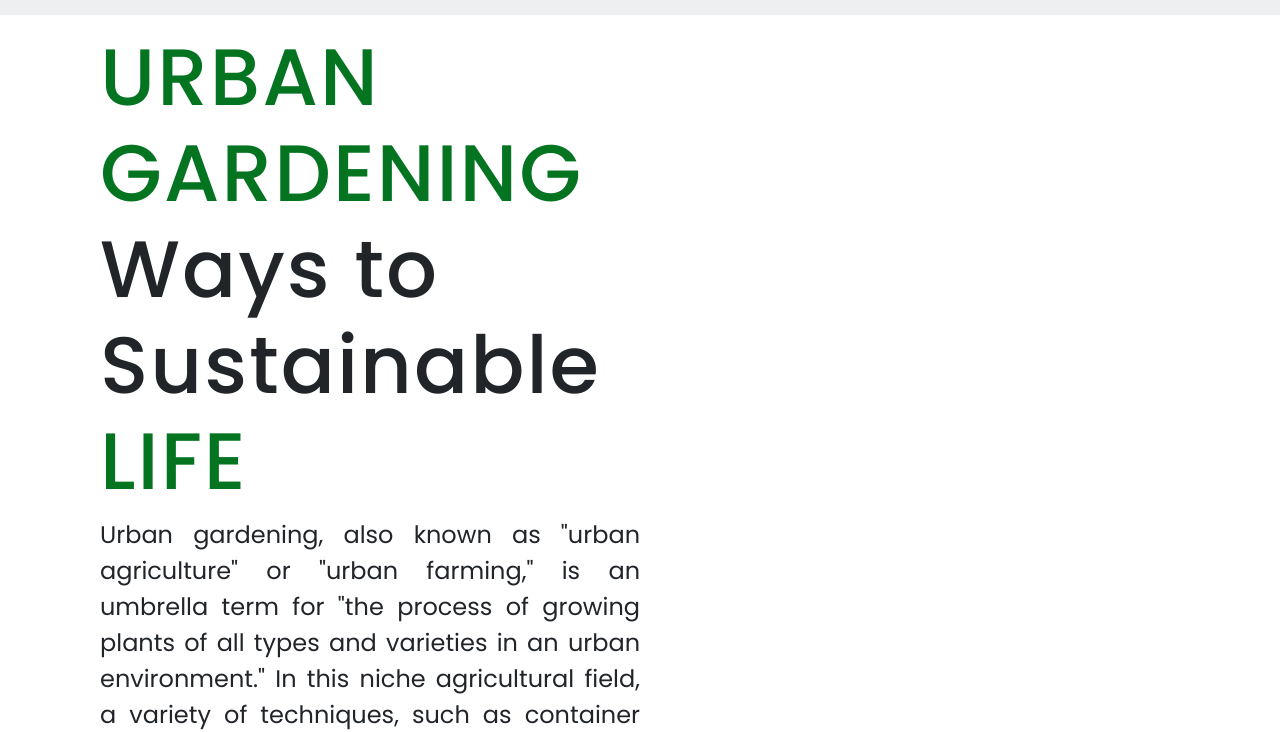
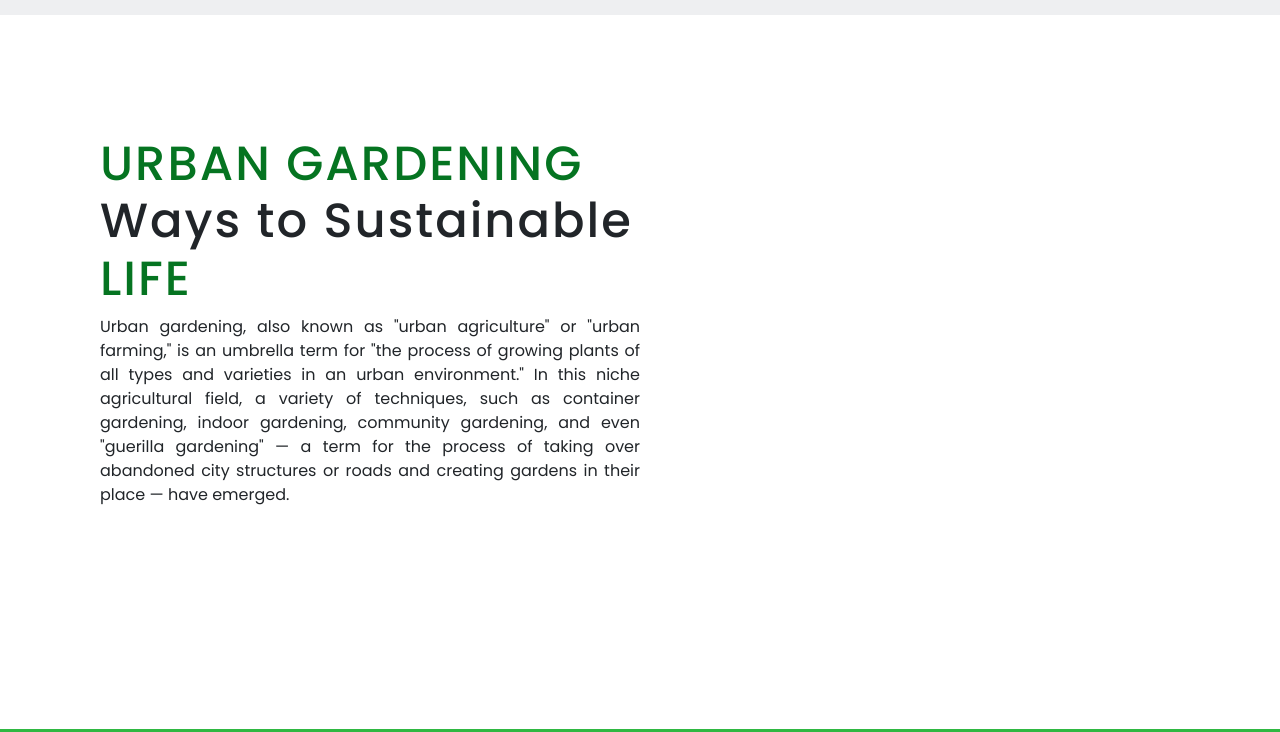
Before and after one commit to Segbal/mini-project-1, a plain HTML site: page index.html in a window 1280 px wide. Shown: the part 71-803 px from the top of the page. Drawn offline with nearby package versions, Linux system fonts and the light colour scheme.

Commit message:
css update

```diff
--- a/style.css
+++ b/style.css
@@ -124,7 +124,7 @@ header {
     grid-template-columns: repeat(2, 1fr);
 }
 .text h1{
-    font-size: 5rem;
+    font-size: 3rem;
     letter-spacing: 2px;
     font-weight: 500;
 }
@@ -132,12 +132,12 @@ header {
     color: var(--second-color);
     text-transform: uppercase;
     font-family: "Poppins" sans-serif;
-    font-size: 5rem;
+    font-size: 3rem;
 
 }
 .text p{
     margin: 00.5rem 0 1rem;
-    font-size: 1.5rem;
+    font-size: 1rem;
     text-align: justify;
 }
 .heading{
```
